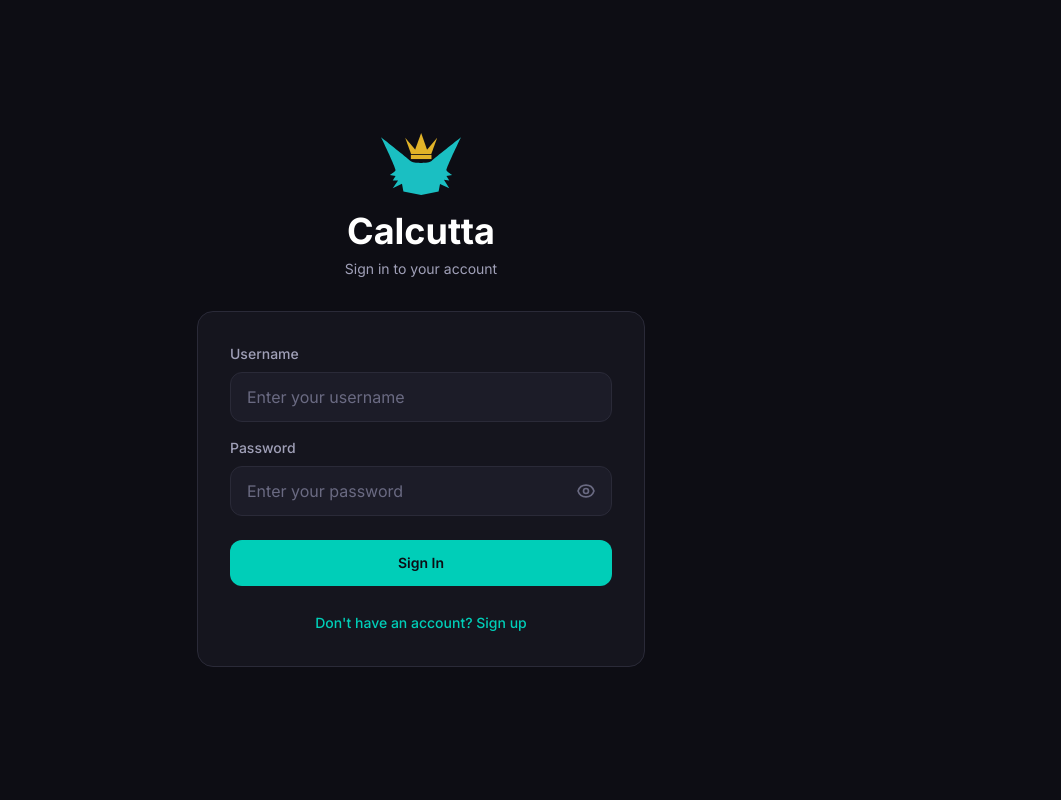
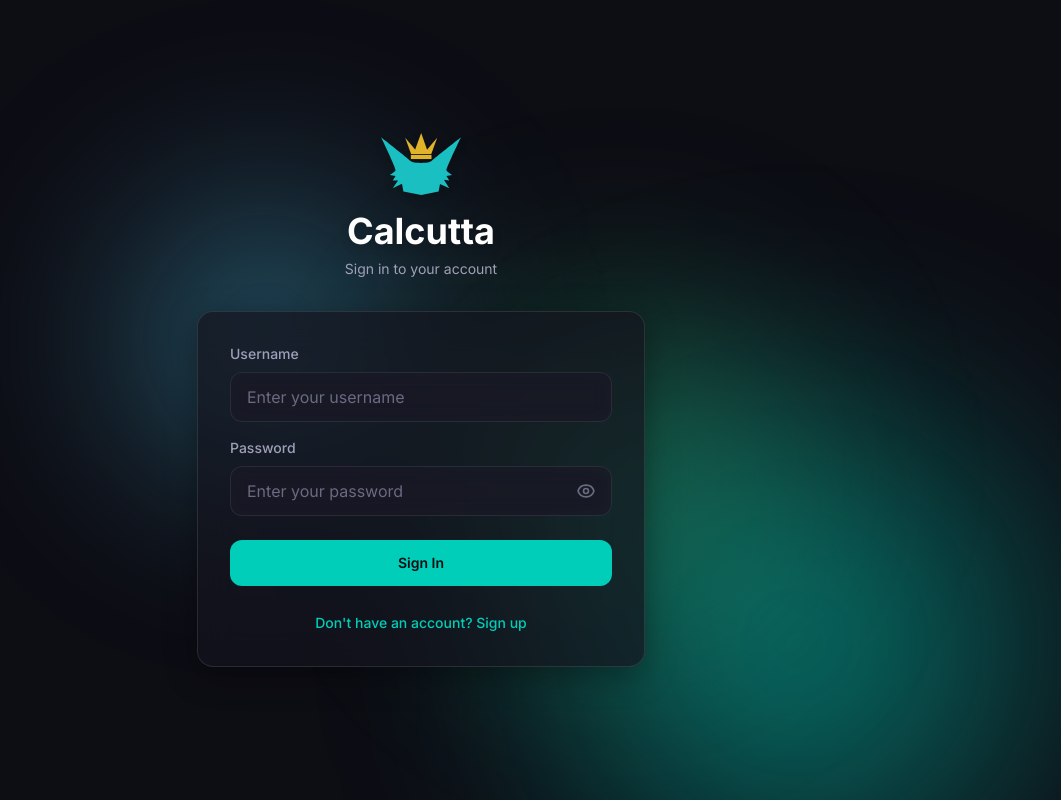
Before and after one commit to Jabramco/calcutta, a Next.js app: page /login in a window 1280 px wide. Shown: the whole page, without its empty margins (219-1280 px from the left). Built offline with nearby package versions, Linux system fonts and the light colour scheme.

Commit message:
Add glowing green/teal gradient orbs to login and signup pages with enhanced glass effect

```diff
--- a/app/globals.css
+++ b/app/globals.css
@@ -193,3 +193,65 @@ input:focus, textarea:focus, select:focus {
   position: relative;
   z-index: 1;
 }
+
+/* Login page animated orbs */
+.login-background-orbs {
+  position: fixed;
+  top: 0;
+  left: 0;
+  width: 100%;
+  height: 100%;
+  overflow: hidden;
+  z-index: 0;
+  pointer-events: none;
+}
+
+.login-orb {
+  position: absolute;
+  border-radius: 50%;
+  filter: blur(80px);
+  animation: loginFloat 15s infinite ease-in-out;
+}
+
+.login-orb-1 {
+  width: 600px;
+  height: 600px;
+  background: radial-gradient(circle, rgba(0, 206, 184, 0.6), transparent 70%);
+  top: 50%;
+  left: 50%;
+  transform: translate(-50%, -50%);
+  animation-delay: 0s;
+  animation-duration: 20s;
+}
+
+.login-orb-2 {
+  width: 400px;
+  height: 400px;
+  background: radial-gradient(circle, rgba(76, 201, 240, 0.5), transparent 70%);
+  top: 20%;
+  left: 20%;
+  animation-delay: 3s;
+  animation-duration: 18s;
+}
+
+.login-orb-3 {
+  width: 500px;
+  height: 500px;
+  background: radial-gradient(circle, rgba(45, 206, 137, 0.4), transparent 70%);
+  bottom: 10%;
+  right: 15%;
+  animation-delay: 6s;
+  animation-duration: 22s;
+}
+
+@keyframes loginFloat {
+  0%, 100% {
+    transform: translate(0, 0) scale(1);
+  }
+  33% {
+    transform: translate(80px, -60px) scale(1.15);
+  }
+  66% {
+    transform: translate(-60px, 80px) scale(0.95);
+  }
+}
--- a/app/login/page.tsx
+++ b/app/login/page.tsx
@@ -43,8 +43,15 @@ export default function LoginPage() {
   }
 
   return (
-    <div className="min-h-screen bg-[#0d0d14] flex items-center justify-center px-4">
-      <div className="max-w-md w-full space-y-8">
+    <div className="min-h-screen bg-[#0d0d14] flex items-center justify-center px-4 relative overflow-hidden">
+      {/* Animated gradient orbs */}
+      <div className="login-background-orbs">
+        <div className="login-orb login-orb-1"></div>
+        <div className="login-orb login-orb-2"></div>
+        <div className="login-orb login-orb-3"></div>
+      </div>
+
+      <div className="max-w-md w-full space-y-8 relative z-10">
         <div className="text-center">
           <div className="flex justify-center mb-4">
             <Image
@@ -52,17 +59,17 @@ export default function LoginPage() {
               alt="Calcutta Logo"
               width={80}
               height={80}
-              className="object-contain"
+              className="object-contain drop-shadow-lg"
             />
           </div>
-          <h2 className="text-4xl font-bold text-white mb-2">
+          <h2 className="text-4xl font-bold text-white mb-2 drop-shadow-lg">
             Calcutta
           </h2>
           <p className="text-[#a0a0b8] text-sm">
             Sign in to your account
           </p>
         </div>
-        <form className="mt-8 space-y-6 bg-[#15151e] p-8 rounded-2xl border border-[#2a2a38]" onSubmit={handleSubmit}>
+        <form className="mt-8 space-y-6 glass-card p-8 rounded-2xl" onSubmit={handleSubmit}>
           <div className="space-y-4">
             <div>
               <label htmlFor="username" className="block text-sm font-medium text-[#a0a0b8] mb-2">
@@ -75,7 +82,7 @@ export default function LoginPage() {
                 required
                 value={username}
                 onChange={(e) => setUsername(e.target.value)}
-                className="appearance-none rounded-xl relative block w-full px-4 py-3 bg-[#1c1c28] border border-[#2a2a38] text-white placeholder-[#6a6a82] focus:outline-none focus:ring-2 focus:ring-[#00ceb8] focus:border-transparent transition-all"
+                className="appearance-none rounded-xl relative block w-full px-4 py-3 glass-input text-white placeholder-[#6a6a82] focus:outline-none focus:ring-2 focus:ring-[#00ceb8] focus:border-transparent transition-all"
                 placeholder="Enter your username"
               />
             </div>
@@ -91,7 +98,7 @@ export default function LoginPage() {
                   required
                   value={password}
                   onChange={(e) => setPassword(e.target.value)}
-                  className="appearance-none rounded-xl relative block w-full px-4 py-3 pr-12 bg-[#1c1c28] border border-[#2a2a38] text-white placeholder-[#6a6a82] focus:outline-none focus:ring-2 focus:ring-[#00ceb8] focus:border-transparent transition-all"
+                  className="appearance-none rounded-xl relative block w-full px-4 py-3 pr-12 glass-input text-white placeholder-[#6a6a82] focus:outline-none focus:ring-2 focus:ring-[#00ceb8] focus:border-transparent transition-all"
                   placeholder="Enter your password"
                 />
                 <button
--- a/app/signup/page.tsx
+++ b/app/signup/page.tsx
@@ -60,8 +60,15 @@ export default function SignupPage() {
   }
 
   return (
-    <div className="min-h-screen bg-[#0d0d14] flex items-center justify-center px-4">
-      <div className="max-w-md w-full space-y-8">
+    <div className="min-h-screen bg-[#0d0d14] flex items-center justify-center px-4 relative overflow-hidden">
+      {/* Animated gradient orbs */}
+      <div className="login-background-orbs">
+        <div className="login-orb login-orb-1"></div>
+        <div className="login-orb login-orb-2"></div>
+        <div className="login-orb login-orb-3"></div>
+      </div>
+
+      <div className="max-w-md w-full space-y-8 relative z-10">
         <div className="text-center">
           <div className="flex justify-center mb-4">
             <Image
@@ -69,17 +76,17 @@ export default function SignupPage() {
               alt="Calcutta Logo"
               width={80}
               height={80}
-              className="object-contain"
+              className="object-contain drop-shadow-lg"
             />
           </div>
-          <h2 className="text-4xl font-bold text-white mb-2">
+          <h2 className="text-4xl font-bold text-white mb-2 drop-shadow-lg">
             Calcutta
           </h2>
           <p className="text-[#a0a0b8] text-sm">
             Create your account
           </p>
         </div>
-        <form className="mt-8 space-y-6 bg-[#15151e] p-8 rounded-2xl border border-[#2a2a38]" onSubmit={handleSubmit}>
+        <form className="mt-8 space-y-6 glass-card p-8 rounded-2xl" onSubmit={handleSubmit}>
           <div className="space-y-4">
             <div>
               <label htmlFor="username" className="block text-sm font-medium text-[#a0a0b8] mb-2">
@@ -92,7 +99,7 @@ export default function SignupPage() {
                 required
                 value={username}
                 onChange={(e) => setUsername(e.target.value)}
-                className="appearance-none rounded-xl relative block w-full px-4 py-3 bg-[#1c1c28] border border-[#2a2a38] text-white placeholder-[#6a6a82] focus:outline-none focus:ring-2 focus:ring-[#00ceb8] focus:border-transparent transition-all"
+                className="appearance-none rounded-xl relative block w-full px-4 py-3 glass-input text-white placeholder-[#6a6a82] focus:outline-none focus:ring-2 focus:ring-[#00ceb8] focus:border-transparent transition-all"
                 placeholder="Choose a username (min 3 characters)"
               />
             </div>
@@ -108,7 +115,7 @@ export default function SignupPage() {
                   required
                   value={password}
                   onChange={(e) => setPassword(e.target.value)}
-                  className="appearance-none rounded-xl relative block w-full px-4 py-3 pr-12 bg-[#1c1c28] border border-[#2a2a38] text-white placeholder-[#6a6a82] focus:outline-none focus:ring-2 focus:ring-[#00ceb8] focus:border-transparent transition-all"
+                  className="appearance-none rounded-xl relative block w-full px-4 py-3 pr-12 glass-input text-white placeholder-[#6a6a82] focus:outline-none focus:ring-2 focus:ring-[#00ceb8] focus:border-transparent transition-all"
                   placeholder="Choose a password (min 6 characters)"
                 />
                 <button
@@ -141,7 +148,7 @@ export default function SignupPage() {
                   required
                   value={confirmPassword}
                   onChange={(e) => setConfirmPassword(e.target.value)}
-                  className="appearance-none rounded-xl relative block w-full px-4 py-3 pr-12 bg-[#1c1c28] border border-[#2a2a38] text-white placeholder-[#6a6a82] focus:outline-none focus:ring-2 focus:ring-[#00ceb8] focus:border-transparent transition-all"
+                  className="appearance-none rounded-xl relative block w-full px-4 py-3 pr-12 glass-input text-white placeholder-[#6a6a82] focus:outline-none focus:ring-2 focus:ring-[#00ceb8] focus:border-transparent transition-all"
                   placeholder="Confirm your password"
                 />
                 <button
```
